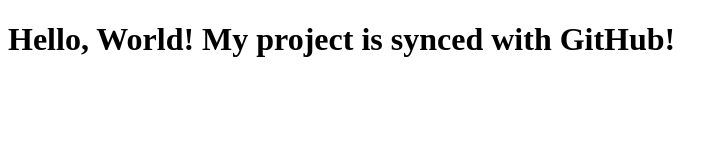
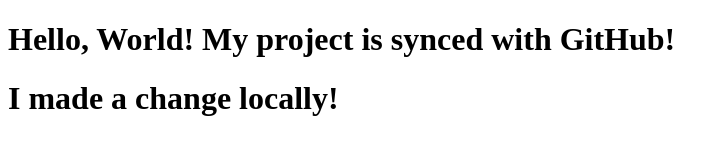
Before and after one commit to roatitlan/hello-world-sync, a plain HTML site: page index.html in a window 1280 px wide. Shown: the whole page, without its empty margins (0-728 px from the left). Drawn offline with Linux system fonts and the light colour scheme.

Commit message:
Update heading text

```diff
--- a/index.html
+++ b/index.html
@@ -6,5 +6,6 @@
 </head>
 <body>
     <h1>Hello, World! My project is synced with GitHub!</h1>
+    <h1>I made a change locally!</h1>
 </body>
 </html>
```
